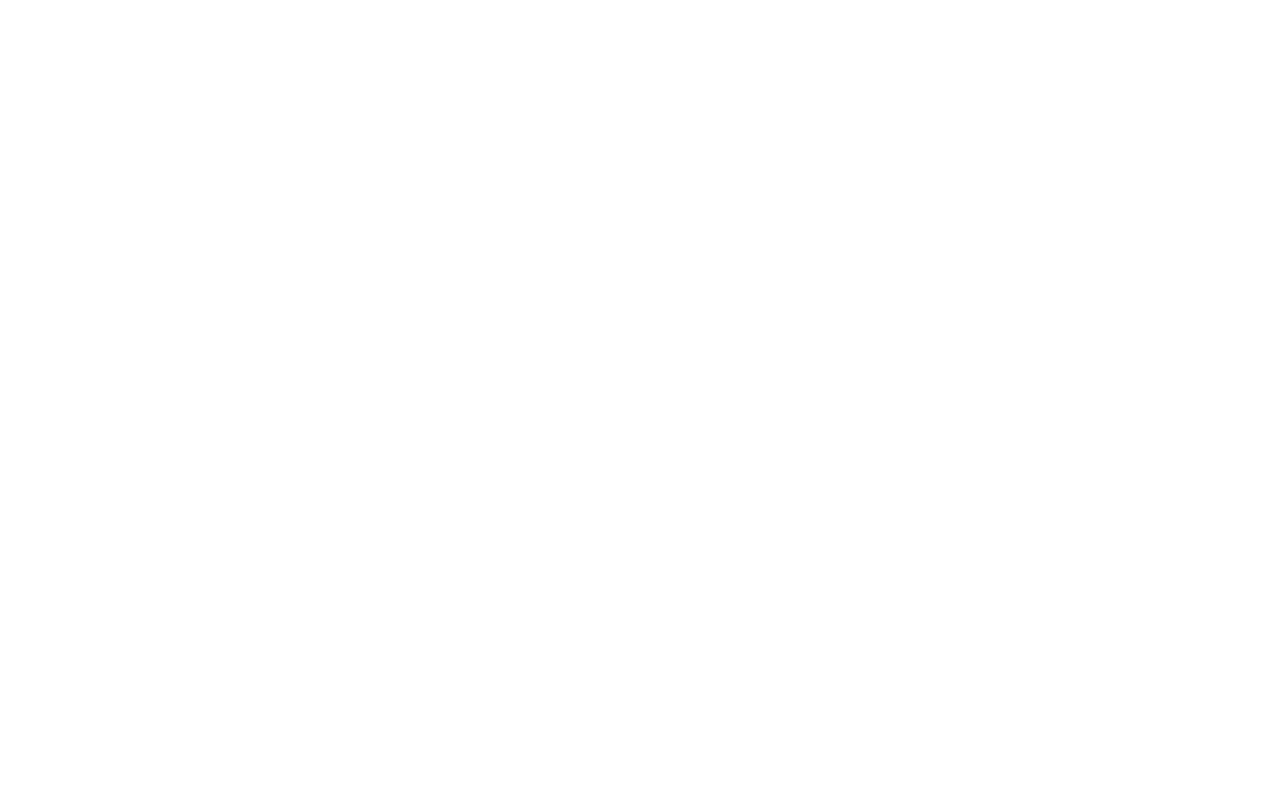
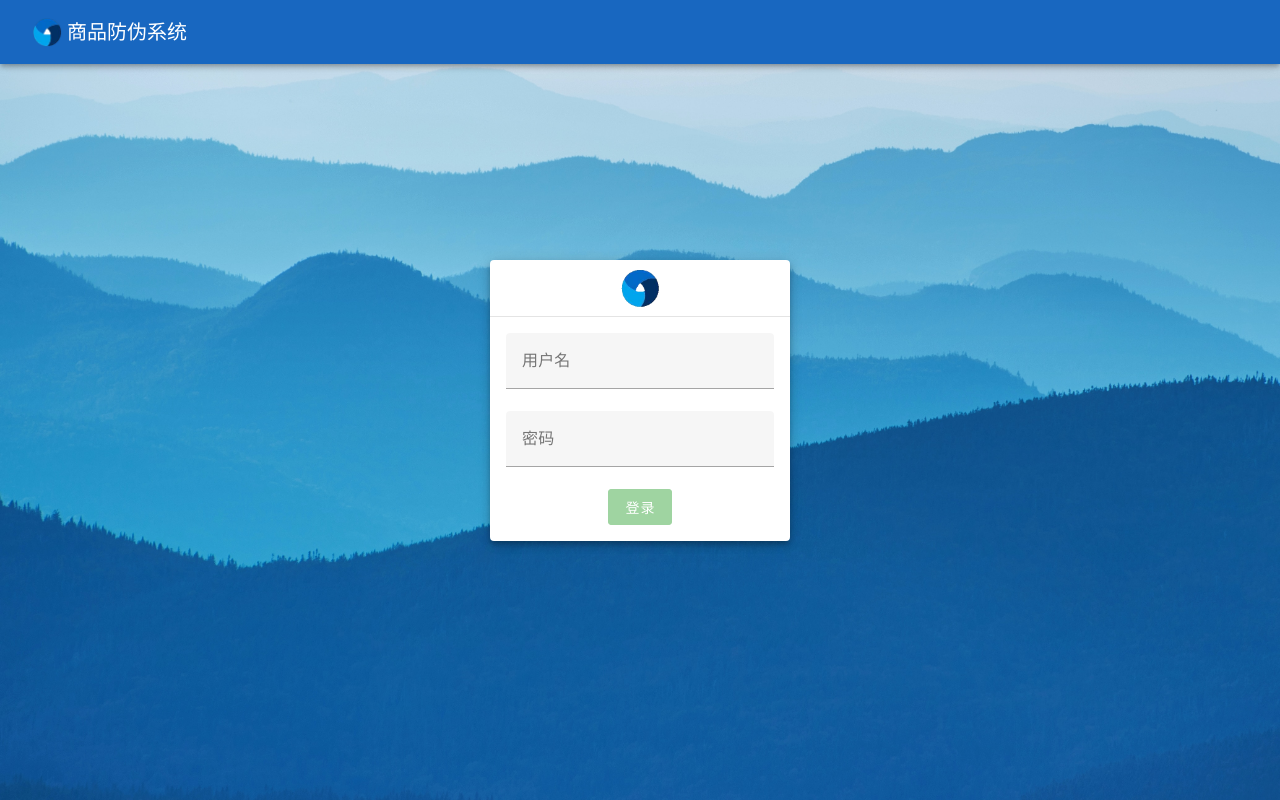
Before and after one commit to APeng215/AnticounterfeitFrontend, a Vue app: page /login in a window 1280 px wide. Before the commit this address had no page. Built offline with nearby package versions, Linux system fonts and the light colour scheme; what vue-konva would draw is missing.

Commit message:
Complete log in function

```diff
--- a/src/components/FetchHelper.js
+++ b/src/components/FetchHelper.js
@@ -7,7 +7,9 @@
       relevantPath = this.#formatRelevantPath(relevantPath);
       const url = this.backEndIP + relevantPath;
 
-      const res = await fetch(url);
+      const res = await fetch(url, {
+        credentials: 'include'
+      });
       if (!res.ok) throw new Error(`HTTP error! Status: ${res.status}`);
 
       return await res.json();
@@ -28,6 +30,7 @@
           'Content-Type': 'application/json',
         },
         body: JSON.stringify(data),
+        credentials: 'include'
       });
 
       if (!res.ok) throw new Error(`HTTP error! Status: ${res.status}`);
@@ -53,6 +56,7 @@
         headers: {
           'Content-Type': 'application/json',
         },
+        credentials: 'include'
       });
 
       if (!res.ok) throw new Error(`HTTP error! Status: ${res.status}`);
@@ -76,6 +80,7 @@
           'Content-Type': 'application/json',
         },
         body: JSON.stringify(data),
+        credentials: 'include'
       });
 
       if (!res.ok) throw new Error(`HTTP error! Status: ${res.status}`);
@@ -87,6 +92,20 @@
     }
   }
 
+  static async basicAuth(username, password) {
+    const endpoint = `${this.backEndIP}/login`; // Ensure backEndIP is defined appropriately
+    const credentials = btoa(`${username}:${password}`);
+    return fetch(endpoint, {
+      method: 'POST',
+      headers: {
+        'Authorization': `Basic ${credentials}`,
+        'Content-Type': 'application/json'
+      },
+      credentials: 'include', // Include cookies and HTTP authentication information
+      redirect: 'error'          // ← 遇到 3xx 自动抛错
+    });
+  }
+
   static #formatRelevantPath(relevantPath) {
     return relevantPath.startsWith('/') ? relevantPath : `/${relevantPath}`;
   }
--- /dev/null
+++ b/src/pages/login.vue
@@ -0,0 +1,84 @@
+<script>
+import FetchHelper from "@/components/FetchHelper.js";
+
+export default {
+  data() {
+    return {
+      username: "",
+      password: "",
+    }
+  },
+  computed: {
+    FetchHelper() {
+      return FetchHelper
+    },
+    isSubmitActive() {
+      return !this.username || !this.password;
+    }
+  }
+}
+</script>
+
+<template>
+  <v-app-bar color="primary">
+    <v-img
+      class="ml-8"
+      :max-height="30"
+      :max-width="30"
+      src="/icon.png"
+    ></v-img>
+    <v-app-bar-title style="margin-left: 5px">商品防伪系统</v-app-bar-title>
+  </v-app-bar>
+  <div
+    class="d-flex justify-center align-center"
+    style="height: 100vh;"
+  >
+    <v-card elevation="5" width="300">
+      <div class="d-flex justify-center"><v-img
+        class="my-2"
+        :max-height="40"
+        :max-width="40"
+        src="/icon.png"
+      ></v-img></div>
+      <v-divider></v-divider>
+      <v-form
+        class="ma-4"
+        fast-fail
+        :action="FetchHelper.backEndIP + '/login'"
+        method="post"
+      >
+        <v-text-field
+          v-model="username"
+          label="用户名"
+          name="username"
+          required
+        ></v-text-field>
+
+        <v-text-field
+          v-model="password"
+          label="密码"
+          name="password"
+          required
+        ></v-text-field>
+        <div class="d-flex justify-center">
+          <v-btn
+            :disabled="isSubmitActive"
+            text="登录"
+            type="submit"
+            color="success"
+          ></v-btn>
+        </div>
+      </v-form>
+    </v-card>
+  </div>
+
+</template>
+
+<route lang="yaml">
+meta:
+  layout: background
+</route>
+
+<style scoped>
+
+</style>
```
